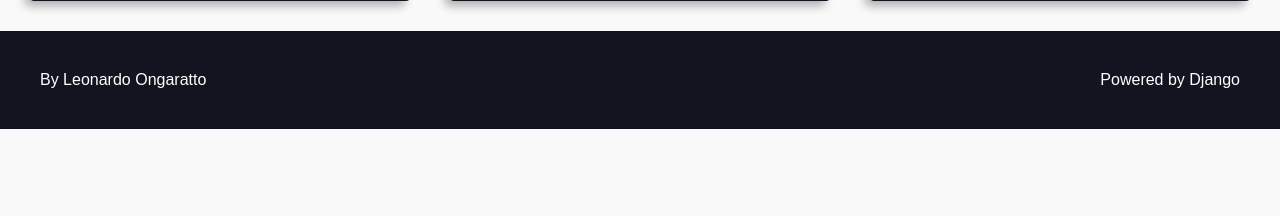
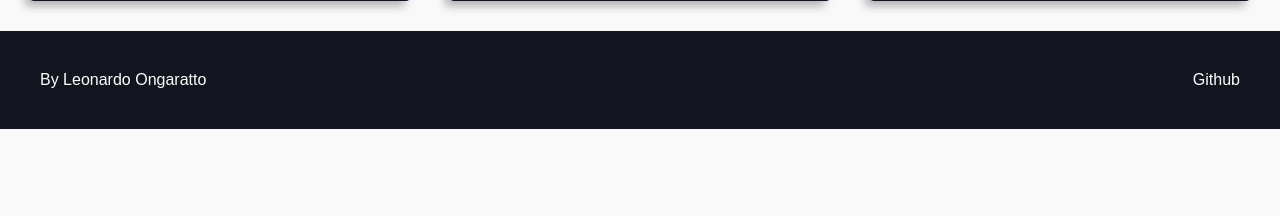
Before and after one commit to Leonardoongaratto/recipes, a Django app: template recipes/templates/recipes/pages/home.html in a window 1280 px wide. Shown: the part 584-800 px from the top of the page. Run offline with Django 4.2, Linux system fonts and the light colour scheme; the template is opened without the code that fills it, so the values that code supplies are empty; parts of the project's set-up code (start-up, migrations or seed data) failed here and were passed over; some libraries are stand-ins or nearby versions.

Commit message:
correção nos links do footer

```diff
--- a/recipes/templates/recipes/partials/footer.html
+++ b/recipes/templates/recipes/partials/footer.html
@@ -1,9 +1,9 @@
 <footer class="main-footer">
     <div class="developer">
-      <a href="https://www.otaviomiranda.com.br/" target="_blank" rel="noreferrer noopener">By Leonardo Ongaratto</a>
+      <a href="https://www.google.com" target="_blank" rel="noreferrer noopener">By Leonardo Ongaratto</a>
     </div>
 
     <div class="powered">
-      <a href="https://www.djangoproject.com/" target="_blank" rel="noreferrer noopener">Powered by Django</a>
+      <a href="https://github.com/Leonardoongaratto" target="_blank" rel="noreferrer noopener">Github</a>
     </div>
 </footer>
```
